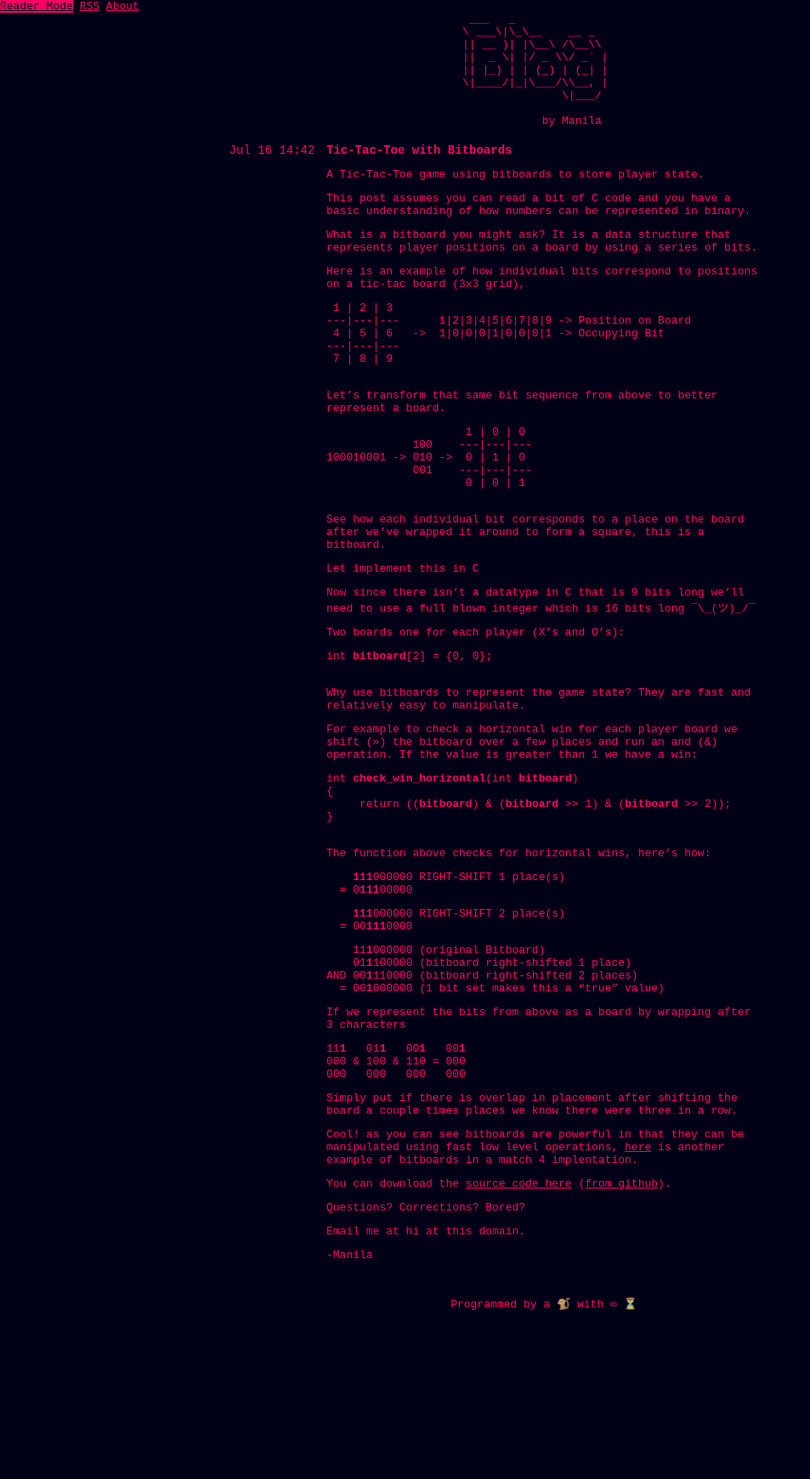
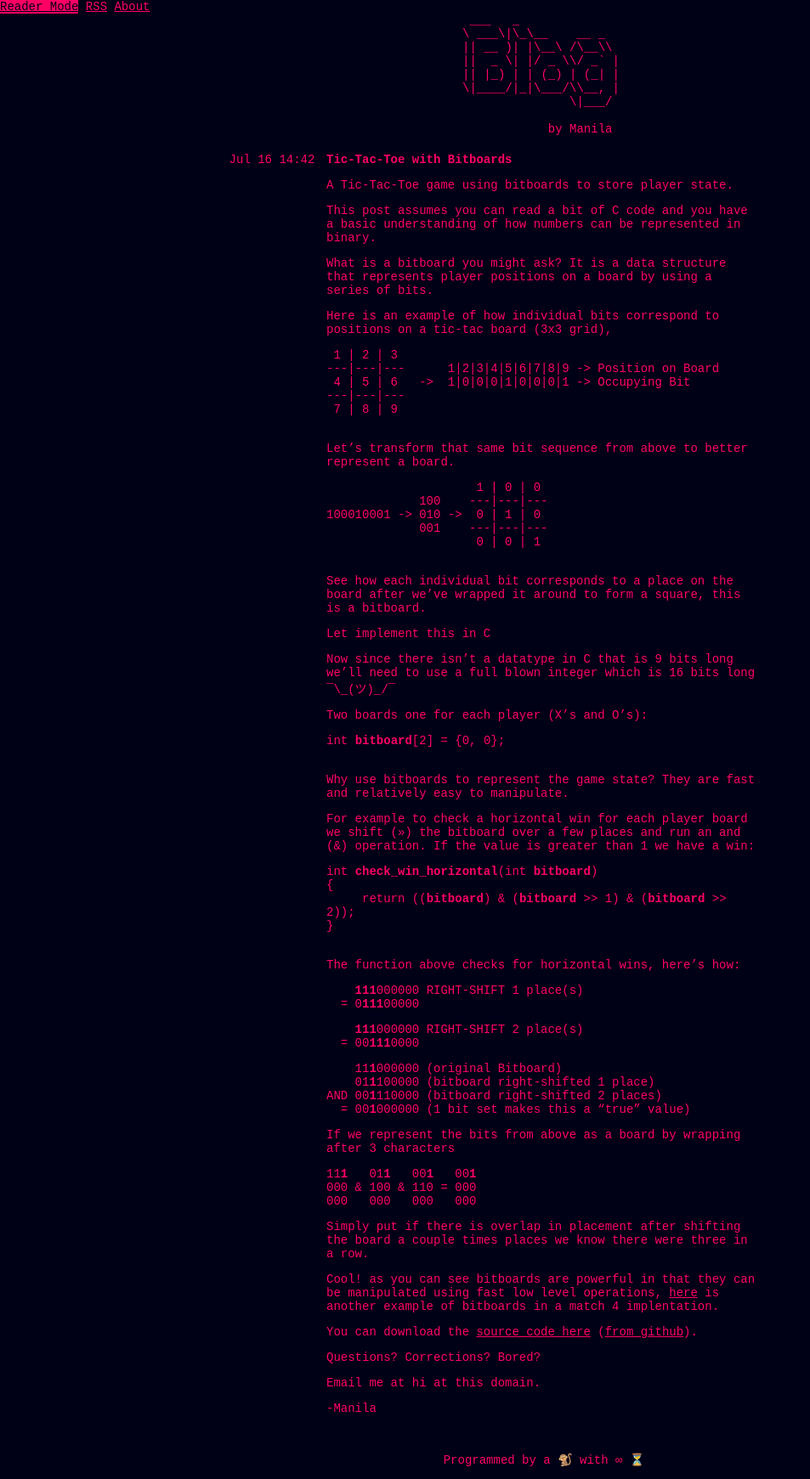
Before and after one commit to manila/blog, a Jekyll site: the page built from index.html, in a window 1280 px wide. Shown: the whole page at 85% size, without its empty margins (0-953 px from the left). Built offline with Jekyll 4.4.1, drawn with Linux system fonts in a browser that asks for light colours; before the commit the page ends 1556 px from its top, so only the background shows below that.

Commit message:
Updated index and post template, fixed css

```diff
--- a/css/main.css
+++ b/css/main.css
@@ -4,6 +4,7 @@
 	background: #000016;
 	margin: 0px;
 	padding: 0px;
+	font-size: 14px;
 }
 body {
 	margin: 0px;
@@ -18,17 +19,17 @@
 }
 .post-list {
 	margin: auto;
+	width: inherit;
+	padding: 0px;
+}
+
+.post {
 	width: 100%;
 	max-width: 768px;
 	min-width: 384px;
 	padding: 0px;
-}
-
-.post {
-	padding: 0px;
-	margin: 0px;
+	margin: auto;
 	list-style: none;
-	width: inherit;
 }
 .post-date,
 .post-title
@@ -60,10 +61,11 @@
 }
 .post-title {
 	color: #FF0064;
+	font-weight: bold;
 }
-.post-list .post:first-child .post-date
-.post-list .post:first-child .post-title,
-.post-list .post:first-child .post-title a
+.post:first-child .post-date
+.post:first-child .post-title,
+.post:first-child .post-title a
 {
 	border: none;
 	padding: 8px 0px;
--- a/index.html
+++ b/index.html
@@ -2,16 +2,13 @@
 layout: default
 ---
 
-<div class="content">
-
 <ul class="post-list">
     {% for post in site.posts %}
     <li class="post">
-	<p class="post-date">{{ post.date | date: "%b %d %H:%M" }}</p><h2 class="post-title"><a href="#">{{ post.title }}</a></h2>
+    	<p class="post-date">{{ post.date | date: "%b %d %H:%M" }}</p><h2 class="post-title"><a href="{{ site.baseurl }}{{ post.url }}">{{ post.title }}</a></h2>
   	{% if post == site.posts.first %}
  	 <div class="post-content">{{ post.content }}</div>
   	{% endif %}
     </li>
     {% endfor %}
 </ul>
-</div>
```
Also changed, not shown: _layouts/post.html (+3 -11 lines). Lines whose indentation alone changed are shown as unchanged.
